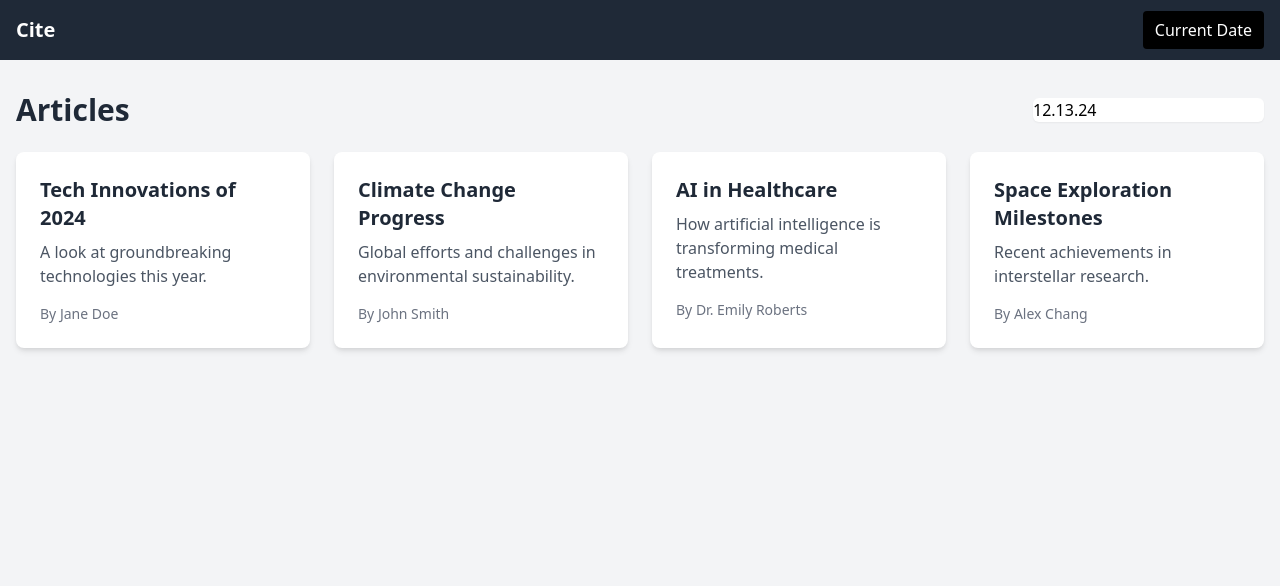
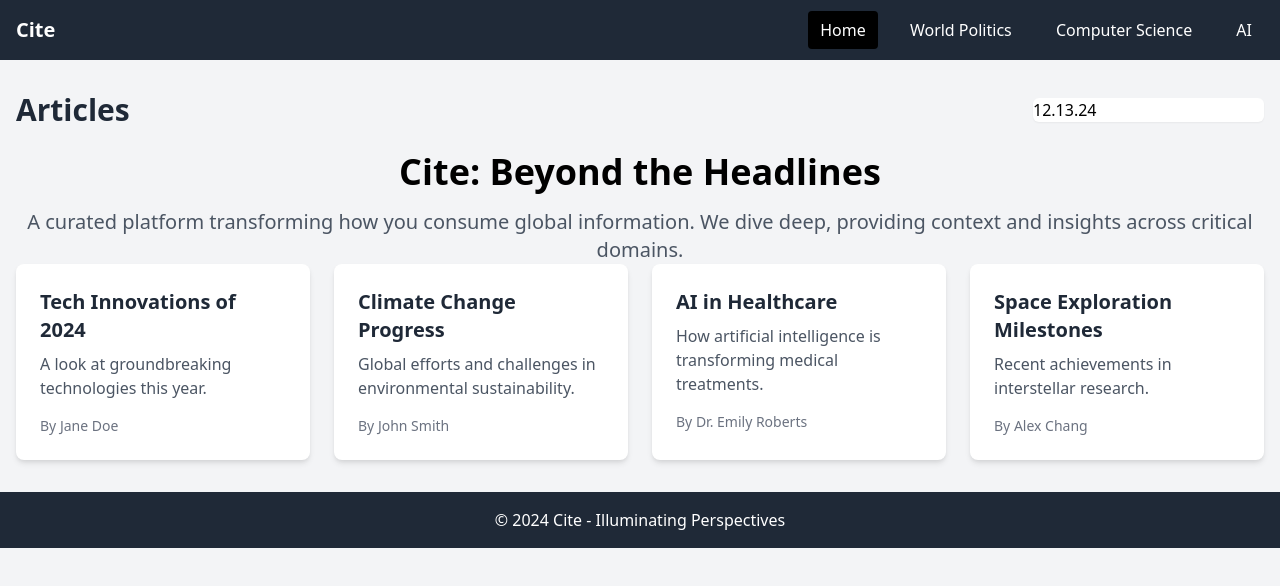
Before and after one commit to IlayeeSade/Cite, a plain HTML site: page index.html in a window 1280 px wide. Drawn offline with nearby package versions, Linux system fonts and the light colour scheme.

Commit message:
Integrated Csite repository features with improved design and functionality

```diff
--- a/index.html
+++ b/index.html
@@ -3,13 +3,10 @@
 <head>
     <meta charset="UTF-8">
     <meta name="viewport" content="width=device-width, initial-scale=1.0">
-    <title>Cite</title>
+    <title>Cite - Your Global Information Hub</title>
     <link href="https://cdn.jsdelivr.net/npm/tailwindcss@2.2.19/dist/tailwind.min.css" rel="stylesheet">
     <link rel="stylesheet" href="https://cdn.jsdelivr.net/npm/flatpickr/dist/flatpickr.min.css">
     <style>
-        body {
-            background-color: #f4f4f4;
-        }
         .active-nav {
             background-color: black;
             color: white;
@@ -20,7 +17,10 @@
     <nav class="bg-gray-800 p-4 text-white flex justify-between items-center">
         <div class="text-xl font-bold">Cite</div>
         <div class="space-x-4">
-            <a href="#" class="hover:text-gray-300 active-nav px-3 py-2 rounded">Current Date</a>
+            <a href="#" data-subject="home" class="hover:text-gray-300 active-nav px-3 py-2 rounded">Home</a>
+            <a href="#" data-subject="world-politics" class="hover:text-gray-300 px-3 py-2 rounded">World Politics</a>
+            <a href="#" data-subject="computer-science" class="hover:text-gray-300 px-3 py-2 rounded">Computer Science</a>
+            <a href="#" data-subject="ai" class="hover:text-gray-300 px-3 py-2 rounded">AI</a>
         </div>
     </nav>
 
@@ -28,6 +28,17 @@
         <div class="flex justify-between items-center mb-6">
             <h1 class="text-3xl font-bold text-gray-800">Articles</h1>
             <input type="text" id="date-picker" class="form-input rounded-md shadow-sm" placeholder="Select Date">
+        </div>
+
+        <div id="content">
+            <section id="home" class="text-center">
+                <h1 class="text-4xl font-bold mb-4">Cite: Beyond the Headlines</h1>
+                <p class="text-xl text-gray-600">A curated platform transforming how you consume global information. We dive deep, providing context and insights across critical domains.</p>
+            </section>
+
+            <section id="world-politics" class="subject-section grid grid-cols-1 md:grid-cols-2 lg:grid-cols-4 gap-6" style="display:none;"></section>
+            <section id="computer-science" class="subject-section grid grid-cols-1 md:grid-cols-2 lg:grid-cols-4 gap-6" style="display:none;"></section>
+            <section id="ai" class="subject-section grid grid-cols-1 md:grid-cols-2 lg:grid-cols-4 gap-6" style="display:none;"></section>
         </div>
 
         <div id="articles" class="grid grid-cols-1 md:grid-cols-2 lg:grid-cols-4 gap-6">
@@ -45,6 +56,29 @@
             });
 
             const articlesContainer = document.getElementById('articles');
+            const navLinks = document.querySelectorAll('nav a');
+            const sections = document.querySelectorAll('.subject-section');
+
+            // Navigation handling
+            navLinks.forEach(link => {
+                link.addEventListener('click', (e) => {
+                    // Remove active class from all links
+                    navLinks.forEach(l => l.classList.remove('active-nav', 'bg-black', 'text-white'));
+
+                    // Add active class to clicked link
+                    e.target.classList.add('active-nav');
+
+                    // Hide all sections
+                    sections.forEach(section => section.style.display = 'none');
+
+                    // Show selected section
+                    const sectionToShow = document.getElementById(e.target.dataset.subject);
+                    if (sectionToShow) sectionToShow.style.display = 'grid';
+
+                    // Hide articles grid when not on home
+                    articlesContainer.style.display = e.target.dataset.subject === 'home' ? 'grid' : 'none';
+                });
+            });
 
             function loadArticles(date) {
                 const articles = {
@@ -52,27 +86,34 @@
                         {
                             title: "Tech Innovations of 2024",
                             summary: "A look at groundbreaking technologies this year.",
-                            author: "Jane Doe"
+                            author: "Jane Doe",
+                            category: "computer-science"
                         },
                         {
                             title: "Climate Change Progress",
                             summary: "Global efforts and challenges in environmental sustainability.",
-                            author: "John Smith"
+                            author: "John Smith",
+                            category: "world-politics"
                         },
                         {
                             title: "AI in Healthcare",
                             summary: "How artificial intelligence is transforming medical treatments.",
-                            author: "Dr. Emily Roberts"
+                            author: "Dr. Emily Roberts",
+                            category: "ai"
                         },
                         {
                             title: "Space Exploration Milestones",
                             summary: "Recent achievements in interstellar research.",
-                            author: "Alex Chang"
+                            author: "Alex Chang",
+                            category: "computer-science"
                         }
                     ]
                 };
 
+                // Clear previous articles
+                sections.forEach(section => section.innerHTML = '');
                 articlesContainer.innerHTML = '';
+
                 const dateArticles = articles[date] || [];
 
                 dateArticles.forEach(article => {
@@ -83,7 +124,14 @@
                         <p class="text-gray-600 mb-4">${article.summary}</p>
                         <div class="text-sm text-gray-500">By ${article.author}</div>
                     `;
-                    articlesContainer.appendChild(articleElement);
+
+                    // Add to articles container and category section
+                    articlesContainer.appendChild(articleElement.cloneNode(true));
+
+                    const categorySection = document.getElementById(article.category);
+                    if (categorySection) {
+                        categorySection.appendChild(articleElement);
+                    }
                 });
             }
 
@@ -96,5 +144,9 @@
             });
         });
     </script>
+
+    <footer class="bg-gray-800 text-white text-center py-4">
+        <p>&copy; 2024 Cite - Illuminating Perspectives</p>
+    </footer>
 </body>
 </html>
```
